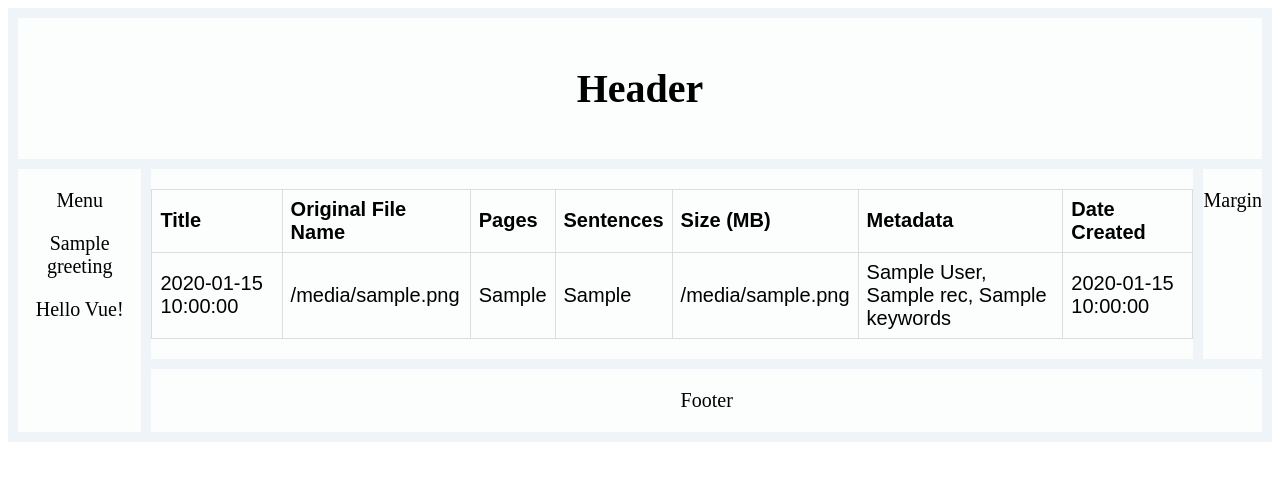
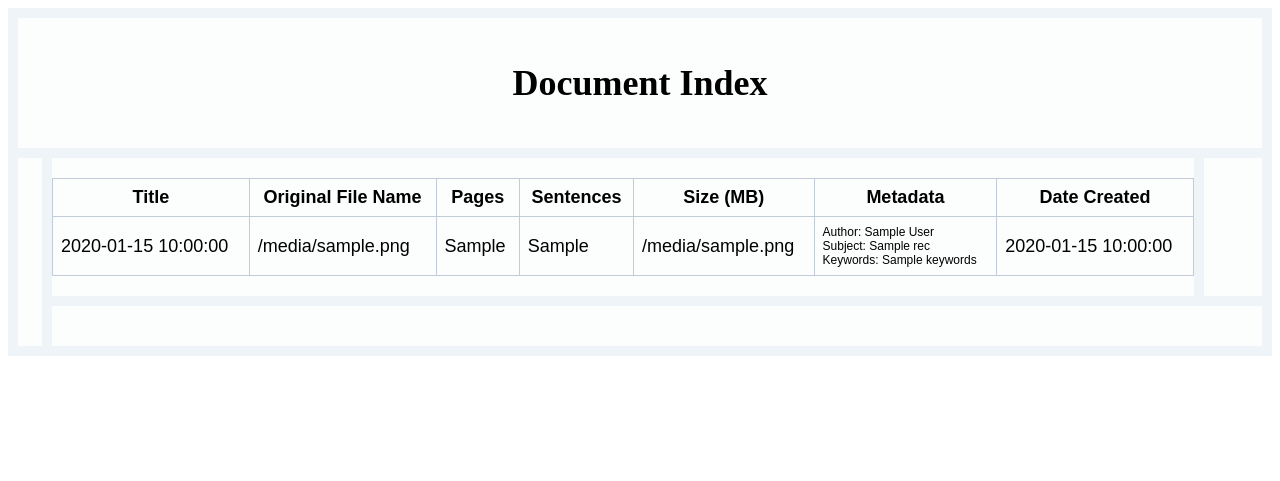
Before and after one commit to IMTorgOpenDataTools/doc-metadata-extract, a Python web app: template doc_extract/templates/index.html in a window 1280 px wide. Shown: the top 481 px of the page. Run offline with Jinja, Linux system fonts and the light colour scheme; the template is opened without the code that fills it: most values are stand-ins (such as "Sample title", 1, 10 or a date in 2020).

Commit message:
mod style of document index.html template

```diff
--- a/doc_extract/templates/index.html
+++ b/doc_extract/templates/index.html
@@ -43,7 +43,7 @@
             background-color: rgba(255, 255, 255, 0.8);
             text-align: center;
             padding: 20px 0;
-            font-size: 20px;
+            font-size: 18px;
         }
 
         table {
@@ -52,9 +52,18 @@
             width: 100%;
         }
 
-        td,
+        td.small {
+            font-size: 12px;
+        }
+
         th {
-            border: 1px solid #dddddd;
+            border: 1px solid #c2ccd9;
+            text-align: center;
+            padding: 8px;
+        }
+
+        td {
+            border: 1px solid #c2ccd9;
             text-align: left;
             padding: 8px;
         }
@@ -64,7 +73,7 @@
         }
 
         tr:nth-child(4n-1) {
-            background-color: #dddddd;
+            background-color: #bbcee7;
         }
 
         tr+tr.child {
@@ -81,12 +90,11 @@
 
     <div class="grid-container">
         <div class="item1">
-            <h1>Header</h1>
+            <h1>Document Index</h1>
         </div>
-        <div class="item2">Menu
+        <div class="item2">
             <div id="vm">
-                <p>{{ greeting }}</p>
-                <p>[[ greeting ]]</p>
+                <!--<p>[[ greeting ]]</p>-->
             </div>
         </div>
 
@@ -111,11 +119,11 @@
                         <td>{{rec.page_nos}}</td>
                         <td>{{rec.length_lines}}</td>
                         <td>{{rec.file_size_mb}}</td>
-                        <td>{{rec.author}}, {{rec.subject}}, {{rec.keywords}}</td>
+                        <td class="small">Author: {{rec.author}}<br> Subject: {{rec.subject}}<br> Keywords: {{rec.keywords}}</td>
                         <td>{{rec.date}}</td>
                     </tr>
                     <tr class="child">
-                        <td>
+                        <td class="small">
                             <p>{{rec.pp_toc}}</p>
                         </td>
                     </tr>
@@ -124,8 +132,8 @@
             </table>
         </div>
 
-        <div class="item4">Margin</div>
-        <div class="item5">Footer</div>
+        <div class="item4"></div>
+        <div class="item5"></div>
     </div>
     <script src="https://unpkg.com/vue@3/dist/vue.global.js"></script>
     <script>
```
